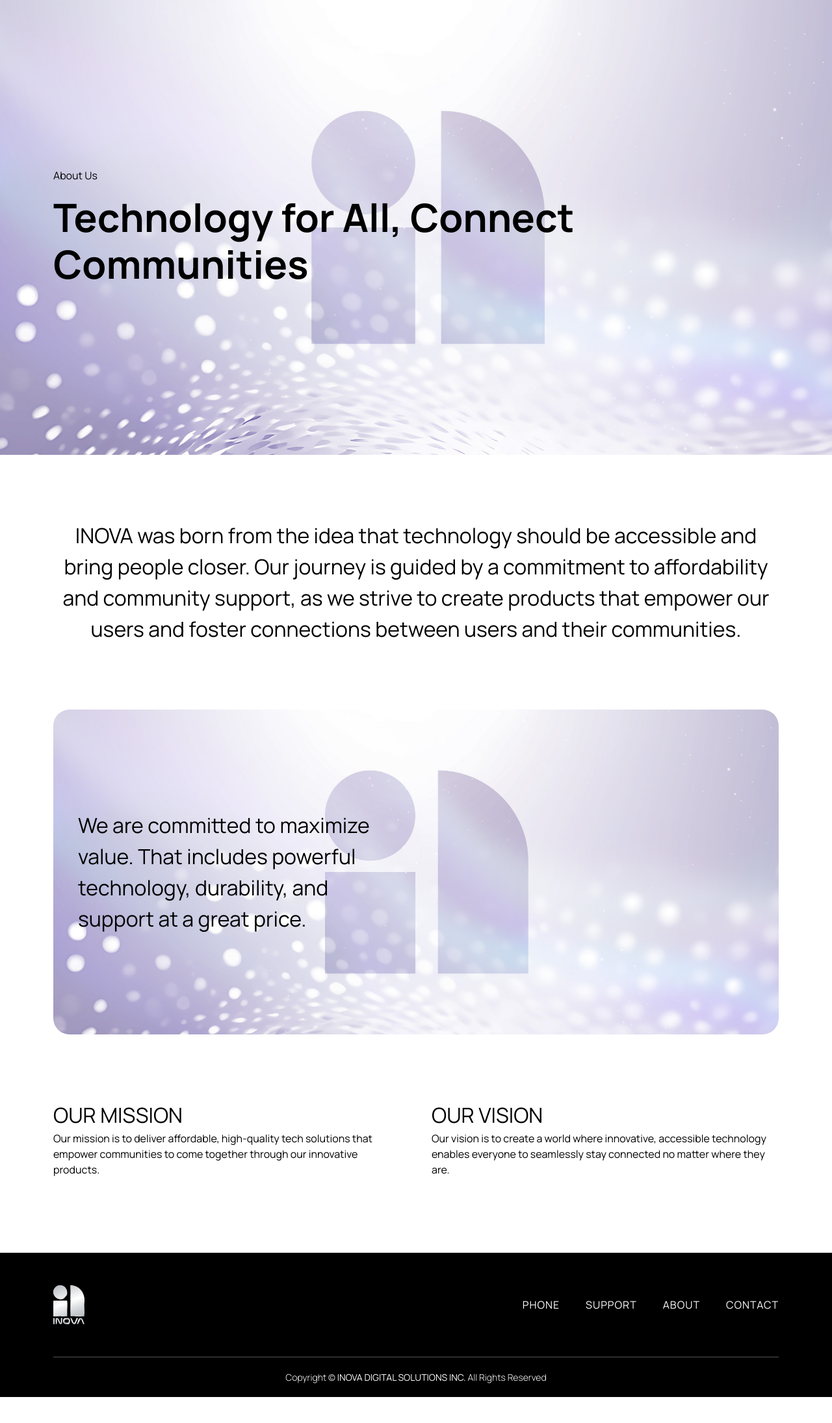
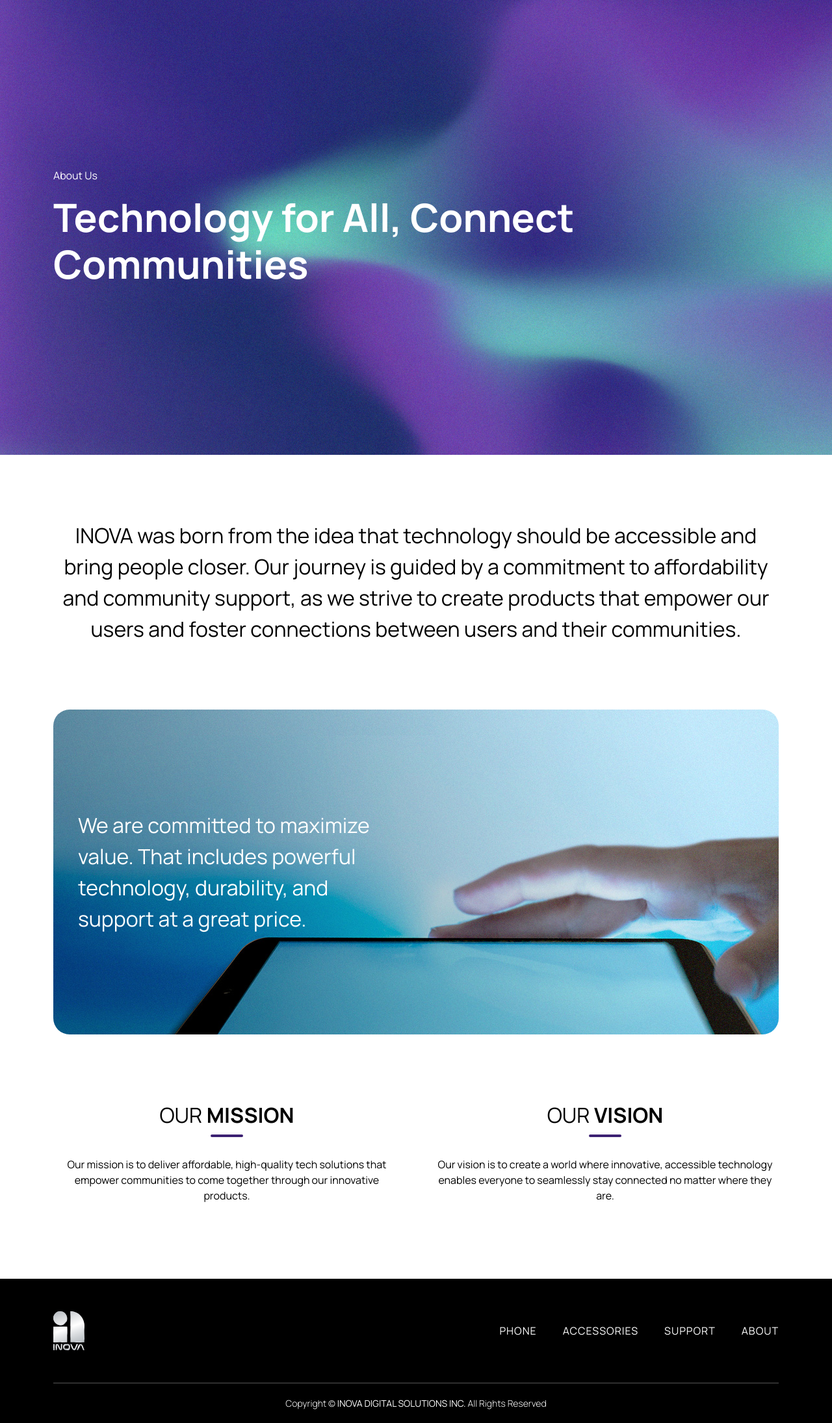
Before and after one commit to salmankhan03/i-nova, a PHP site: page /about.php in a window 1280 px wide. Shown: the part 100-2290 px from the top of the page at 65% size. Before the commit the page ends 2250 px from the top, so only its background shows below. Run offline with PHP 8.4, Linux system fonts and the light colour scheme; some libraries are stand-ins or nearby versions.

Commit message:
update footer navigation links and enhance about section styling

```diff
--- a/about.php
+++ b/about.php
@@ -24,14 +24,14 @@
                 </div>
             </div>
 
-            <div class="row gx-5" style="margin-top: 100px;">
+            <div class="row gx-5 text-center" style="margin-top: 100px;">
                 <div class="col-md-6">
-                    <div class="about-title">OUR MISSION</div>
+                    <div class="about-title mission-vision">OUR <strong>MISSION</strong></div>
                     <p>Our mission is to deliver affordable, high-quality tech solutions that empower communities to come together through our innovative products.</p>
                 </div>
 
                 <div class="col-md-6">
-                    <div class="about-title">OUR VISION</div>
+                    <div class="about-title mission-vision">OUR <strong>VISION</strong></div>
                     <p>Our vision is to create a world where innovative, accessible technology enables everyone to seamlessly stay connected no matter where they are.</p>
                 </div>
             </div>
--- a/css/style.css
+++ b/css/style.css
@@ -522,11 +522,12 @@ a {
     display: flex;
     justify-content: center;
     align-items: center;
-    background-image: url("../img/phone/banner_bg.jpg");
+    background-image: url("../img/about/banner_bg_1.jpg");
     background-size: cover;
     background-position: center;
     background-repeat: no-repeat;
     height: 700px;
+    color: white;
 }
 
 .about-banner2-container {
@@ -534,16 +535,36 @@ a {
     display: flex;
     justify-content: center;
     align-items: center;
-    background-image: url("../img/phone/banner_bg.jpg");
+    background-image: url("../img/about/banner_bg_2.jpg");
     background-size: cover;
     background-position: center;
     background-repeat: no-repeat;
     height: 500px;
     border-radius: 25px;
+    color: white;
 }
 
 .about-title {
     font-size: 2rem;
+}
+
+.mission-vision {
+    position: relative;
+    display: inline-block;
+    margin-bottom: 40px;
+}
+
+.mission-vision::after {
+    content: '';
+    position: absolute;
+    left: 50%;
+    transform: translateX(-50%);
+    bottom: -15px;
+    width: 50px;
+    height: 4px; /* Adjust thickness */
+    background-color: #3c2172; /* Adjust color */
+    border-radius: 4px;
+    margin: 5px 0;
 }
 
 .new-product-container {
--- a/inc/footer.php
+++ b/inc/footer.php
@@ -39,10 +39,10 @@
                         <img src="img/logo/inova_logo_silver.svg" alt="logo" class="logo">
                     </a>
                     <div class="nav-links nav-links-white">
-                        <a href="northlight.php" class="first-nav">PHONE</a>
-                        <a href="support.php" class="first-nav">SUPPORT</a>
-                        <a href="about.php" class="first-nav">ABOUT</a>
-                        <a href="contact.php" class="first-nav">CONTACT</a>
+                        <a href="northlight.php" class="first-nav underline-link">PHONE</a>
+                        <a href="accessories.php" class="first-nav underline-link">ACCESSORIES</a>
+                        <a href="support.php" class="first-nav underline-link">SUPPORT</a>
+                        <a href="about.php" class="first-nav underline-link">ABOUT</a>
                     </div>
                 </nav>
                 <div class="horizontal-line"></div>
```
Also changed, not shown: inc/3D-model.php (+9 -5 lines), northlight.php (+5 -5 lines), img/about/banner_bg_1.jpg (added), img/about/banner_bg_2.jpg (added), img/phone/banner_bg.jpg, 1 other file.
